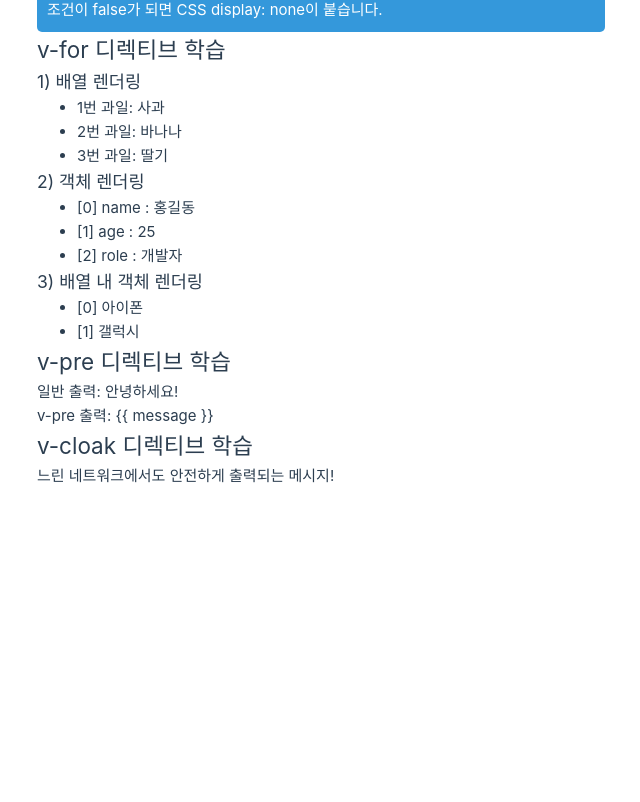
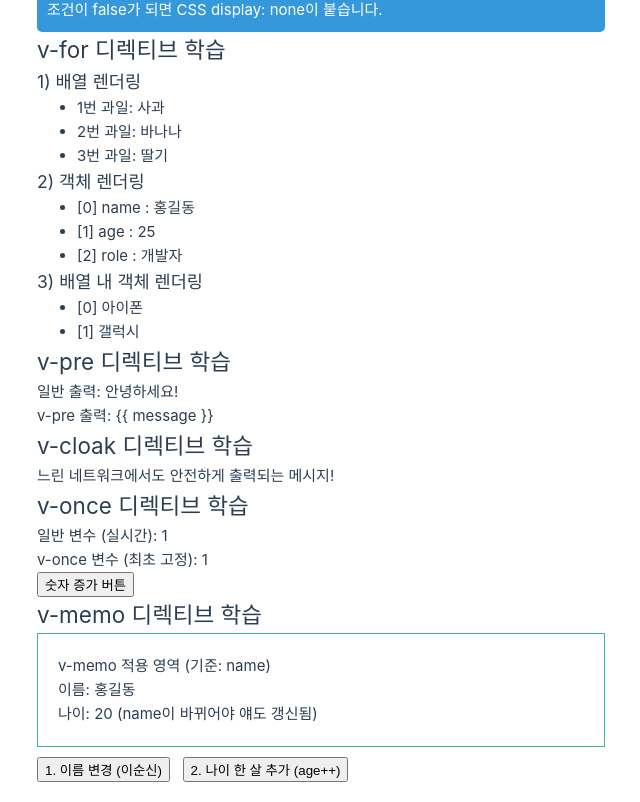
Before and after one commit to givpro22/skala-vue, a Vue app: page / in a window 1280 px wide. Shown: the part 1849-2651 px from the top of the page, without its empty margins (15-655 px from the left). Before the commit the page ends 2357 px from the top, so only its background shows below. Built offline with nearby package versions, Linux system fonts and the light colour scheme.

Commit message:
디렉티브 실습 (v-once, v-memo)

```diff
--- a/src/App.vue
+++ b/src/App.vue
@@ -13,6 +13,8 @@
 import DirectiveVFor from './components/practices/directive/DirectiveVFor.vue'
 import DirectiveVPre from './components/practices/directive/DirectiveVPre.vue'
 import DirectiveVCloak from './components/practices/directive/DirectiveVCloak.vue'
+import DirectiveVOnce from './components/practices/directive/DirectiveVOnce.vue'
+import DirectiveVMemo from './components/practices/directive/DirectiveVMemo.vue'
 </script>
 
 <template>
@@ -31,5 +33,7 @@
     <DirectiveVFor />
     <DirectiveVPre />
     <DirectiveVCloak />
+    <DirectiveVOnce />
+    <DirectiveVMemo />
   </div>
 </template>
--- /dev/null
+++ b/src/components/practices/directive/DirectiveVMemo.vue
@@ -0,0 +1,21 @@
+<script setup>
+import { ref } from 'vue'
+
+const name = ref('홍길동')
+const age = ref(20)
+</script>
+
+<template>
+  <div class="practice-section">
+    <h2>v-memo 디렉티브 학습</h2>
+
+    <div v-memo="[name]" style="padding: 20px; border: 1px solid #42b883; margin-bottom: 10px">
+      <p>v-memo 적용 영역 (기준: name)</p>
+      <p>이름: {{ name }}</p>
+      <p>나이: {{ age }} (name이 바뀌어야 얘도 갱신됨)</p>
+    </div>
+
+    <button @click="name = '이순신'">1. 이름 변경 (이순신)</button> &nbsp;
+    <button @click="age++">2. 나이 한 살 추가 (age++)</button>
+  </div>
+</template>
--- /dev/null
+++ b/src/components/practices/directive/DirectiveVOnce.vue
@@ -0,0 +1,16 @@
+<script setup>
+import { ref } from 'vue'
+
+const count = ref(1)
+</script>
+
+<template>
+  <div class="practice-section">
+    <h2>v-once 디렉티브 학습</h2>
+
+    <p>일반 변수 (실시간): {{ count }}</p>
+    <p v-once>v-once 변수 (최초 고정): {{ count }}</p>
+
+    <button @click="count++">숫자 증가 버튼</button>
+  </div>
+</template>
```
Also changed, not shown: 1 other file (tests, documents, lock files or other folders).
